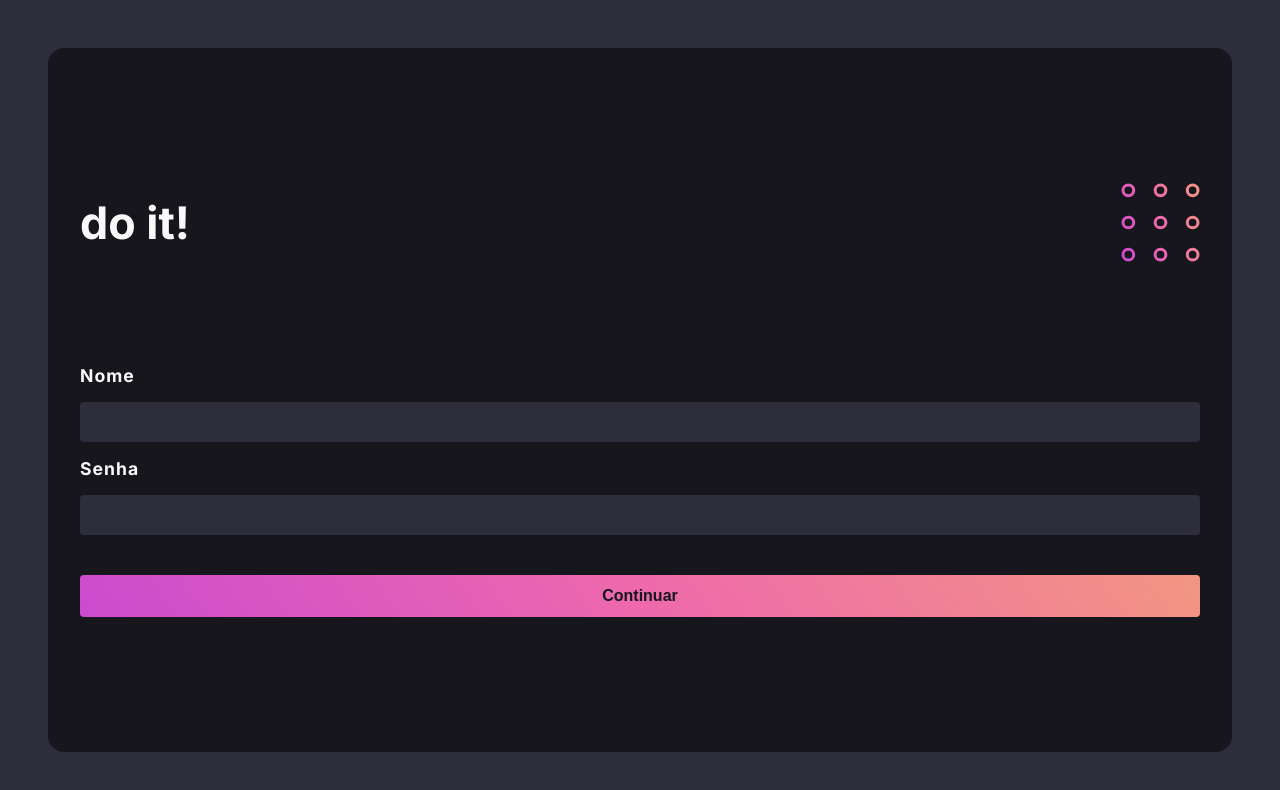
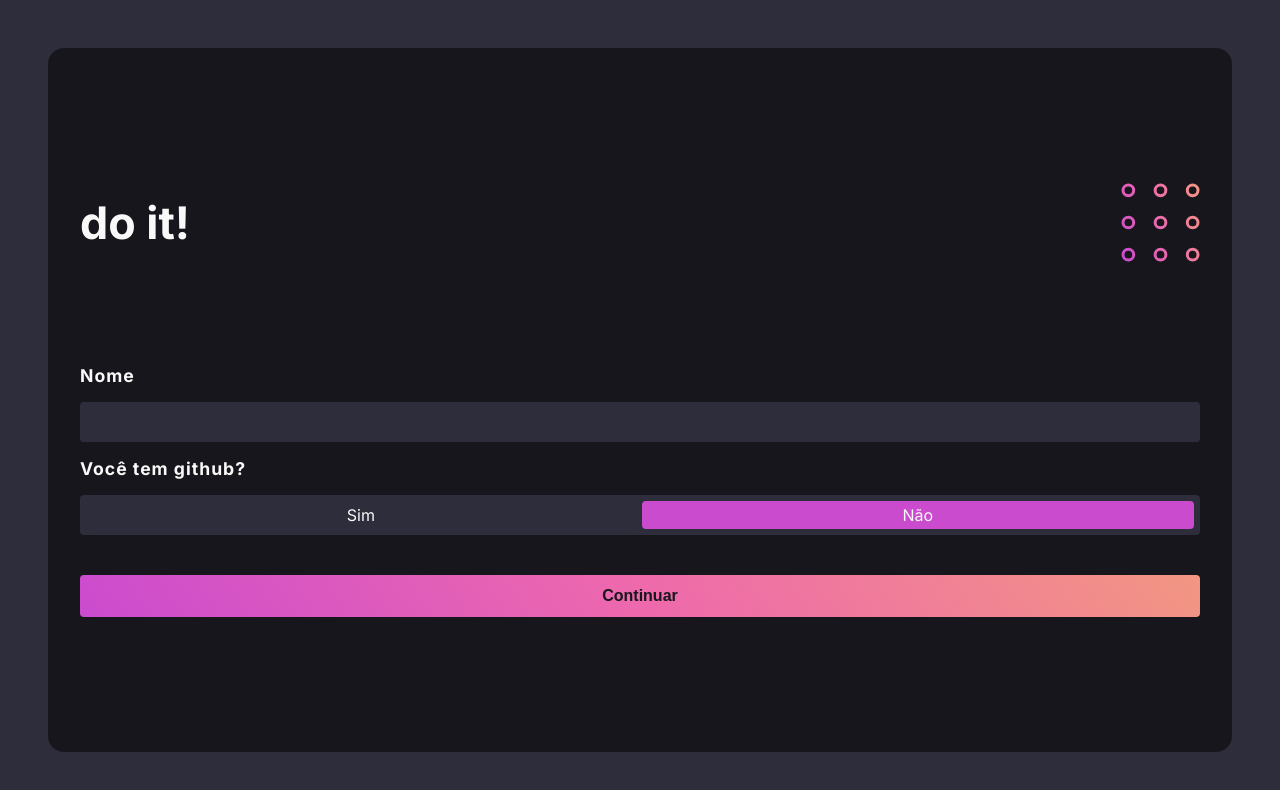
Before and after one commit to ArthurVBS/NeurotechFrontendChallenge, a React (Vite) app in the folder frontend/: page / in a window 1280 px wide. Shown: the top 790 px of the page. Built offline with nearby package versions, Linux system fonts and the light colour scheme.

Commit message:
Add axios, github api & radio buttons

```diff
--- a/frontend/package.json
+++ b/frontend/package.json
@@ -9,6 +9,7 @@
     "preview": "vite preview"
   },
   "dependencies": {
+    "axios": "^0.27.2",
     "react": "^18.2.0",
     "react-dom": "^18.2.0",
     "styled-components": "^5.3.5"
--- /dev/null
+++ b/frontend/src/components/radio/index.tsx
@@ -0,0 +1,44 @@
+import React from 'react'
+import { Container, Input, InputWrapper, Label, Title } from './styles'
+
+type Props = {
+  state: any
+  setState: React.SetStateAction<any>
+}
+
+const Radio: React.FC<Props> = ({ state, setState }) => {
+  const handleChange = () => {
+    setState(!state)
+  }
+
+  return (
+    <Container>
+      <Title htmlFor="div-radio">Você tem github?</Title>
+      <InputWrapper id="div-radio">
+        <Label checked={state === true} htmlFor="input-radio-yes">
+          Sim
+          <Input
+            type="radio"
+            name="hasGithub"
+            id="input-radio-yes"
+            checked={state === true}
+            onChange={() => handleChange()}
+          />
+        </Label>
+
+        <Label checked={state === false} htmlFor="input-radio-no">
+          Não
+          <Input
+            type="radio"
+            name="hasGithub"
+            id="input-radio-no"
+            checked={state === false}
+            onChange={() => handleChange()}
+          />
+        </Label>
+      </InputWrapper>
+    </Container>
+  )
+}
+
+export default Radio
--- /dev/null
+++ b/frontend/src/components/radio/styles.ts
@@ -0,0 +1,53 @@
+import styled from 'styled-components'
+
+interface IProps {
+  checked: boolean
+}
+
+export const Container = styled.div`
+  display: flex;
+  flex-direction: column;
+  justify-content: center;
+  align-items: stretch;
+  gap: 16px;
+`
+
+export const Title = styled.label`
+  font-weight: 700;
+  font-size: 1.1em;
+  letter-spacing: 1px;
+`
+
+export const InputWrapper = styled.div`
+  background-color: ${props => props.theme.background.secondary};
+  display: flex;
+  justify-content: center;
+  align-items: center;
+  gap: 6px;
+  padding: 6px;
+  border-radius: 4px;
+`
+
+export const Input = styled.input.attrs({
+  type: 'radio',
+})`
+  display: none;
+`
+
+export const Label = styled.label<IProps>`
+  background-color: ${props =>
+    props.checked
+      ? props.theme.color.tertiary
+      : props.theme.background.secondary};
+  color: ${props => props.theme.text};
+  cursor: pointer;
+  flex-grow: 1;
+  text-align: center;
+  padding: 4px;
+  border-radius: 4px;
+  transition: background-color 0.4s;
+
+  :hover {
+    background-color: ${props => props.theme.color.primary};
+  }
+`
--- a/frontend/src/contexts/authContext.tsx
+++ b/frontend/src/contexts/authContext.tsx
@@ -1,16 +1,21 @@
 import { createContext, ReactNode, useContext } from 'react'
+import { getData } from '../services/githubApi'
 import usePersistedState from '../utils/usePersistedState'
+
+interface IGithub {
+  has: boolean
+  avatar: string
+}
 
 interface IUser {
   auth: boolean
   name: string
-  email: string
-  password: string
+  github: IGithub
 }
 
 type AuthContextType = {
   user: IUser
-  login: (name: string, email: string, password: string) => void
+  login: (name: string, hasGithub: boolean) => void
   logout: () => void
 }
 
@@ -18,10 +23,12 @@ const initialValue = {
   user: {
     auth: false,
     name: '',
-    email: '',
-    password: '',
+    github: {
+      has: false,
+      avatar: '',
+    },
   },
-  login: (name: string, email: string, password: string) => {},
+  login: (name: string, hasGithub: boolean) => {},
   logout: () => {},
 }
 
@@ -32,8 +39,22 @@ export const useAuth = () => useContext(AuthContext)
 export const AuthContextProvider = ({ children }: { children: ReactNode }) => {
   const [user, setUser] = usePersistedState('user', initialValue.user)
 
-  const login = (name: string, email: string, password: string) => {
-    setUser({ auth: true, name: name, email: email, password: password })
+  const login = async (name: string, hasGithub: boolean) => {
+    let github: IGithub = initialValue.user.github
+
+    if (hasGithub) {
+      const response = await getData(name)
+
+      if (response.status === 200) {
+        github = {
+          has: true,
+          avatar: response.data.avatar_url,
+        }
+        name = response.data.name
+      }
+    }
+
+    setUser({ auth: true, name: name, github: github })
   }
 
   const logout = () => {
--- a/frontend/src/pages/home/index.tsx
+++ b/frontend/src/pages/home/index.tsx
@@ -28,6 +28,14 @@ const Home: React.FC = () => {
     )
   }
 
+  const displayAvatar = () => {
+    return user.github.has ? (
+      <UserImg src={user.github.avatar} alt="User profile" />
+    ) : (
+      <p>Sem imagem...</p>
+    )
+  }
+
   return (
     <BackgroundContainer>
       <Container>
@@ -40,10 +48,7 @@ const Home: React.FC = () => {
         </Header>
 
         <UserSection>
-          <UserImg
-            src="https://avatars.githubusercontent.com/u/84406367?v=4"
-            alt="User profile"
-          />
+          {displayAvatar()}
           <UserTitle>Olá, {user.name}!</UserTitle>
         </UserSection>
 
--- a/frontend/src/pages/login/index.tsx
+++ b/frontend/src/pages/login/index.tsx
@@ -1,9 +1,9 @@
 import React from 'react'
 import Field from '../../components/field'
+import Radio from '../../components/radio'
 
 import { useAuth } from '../../contexts/authContext'
 import { capitalizeSentence } from '../../utils/capitalizeSentence'
-import { validateName } from '../../utils/validate'
 import {
   BackgroundContainer,
   Container,
@@ -17,13 +17,13 @@ const Login: React.FC = () => {
   const { login } = useAuth()
 
   const [name, setName] = React.useState('')
-  const [password, setPassword] = React.useState('')
+  const [hasGithub, setHasGithub] = React.useState(false)
 
   const handleSubmit = (e: React.FormEvent<HTMLFormElement>) => {
     e.preventDefault()
 
-    if (validateName(name) && password) {
-      login(capitalizeSentence(name), 'email@email.com', password)
+    if (name) {
+      login(capitalizeSentence(name), hasGithub)
     }
   }
 
@@ -36,13 +36,14 @@ const Login: React.FC = () => {
         </Header>
 
         <FormContainer onSubmit={e => handleSubmit(e)}>
-          <Field label="Nome" type="text" state={name} setState={setName} />
           <Field
-            label="Senha"
-            type="password"
-            state={password}
-            setState={setPassword}
+            label={hasGithub ? 'Github' : 'Nome'}
+            type="text"
+            state={name}
+            setState={setName}
           />
+
+          <Radio state={hasGithub} setState={setHasGithub} />
           <SubmitButton>Continuar</SubmitButton>
         </FormContainer>
       </Container>
--- /dev/null
+++ b/frontend/src/services/githubApi.ts
@@ -0,0 +1,13 @@
+import axios from 'axios'
+
+const BASE_URL = 'https://api.github.com/users/'
+
+export const githubApi = axios.create({
+  baseURL: BASE_URL,
+})
+
+export const getData = async (username: string) => {
+  return await githubApi.get(username).catch(err => {
+    return err.response
+  })
+}
--- a/frontend/src/utils/validate.ts
+++ /dev/null
@@ -1,5 +0,0 @@
-export const validateName = (name: any) => {
-  return String(name)
-    .toLowerCase()
-    .match(/^[a-zA-Z ]{2,150}$/)
-}
```
Also changed, not shown: 1 other file (tests, documents, lock files or other folders).
